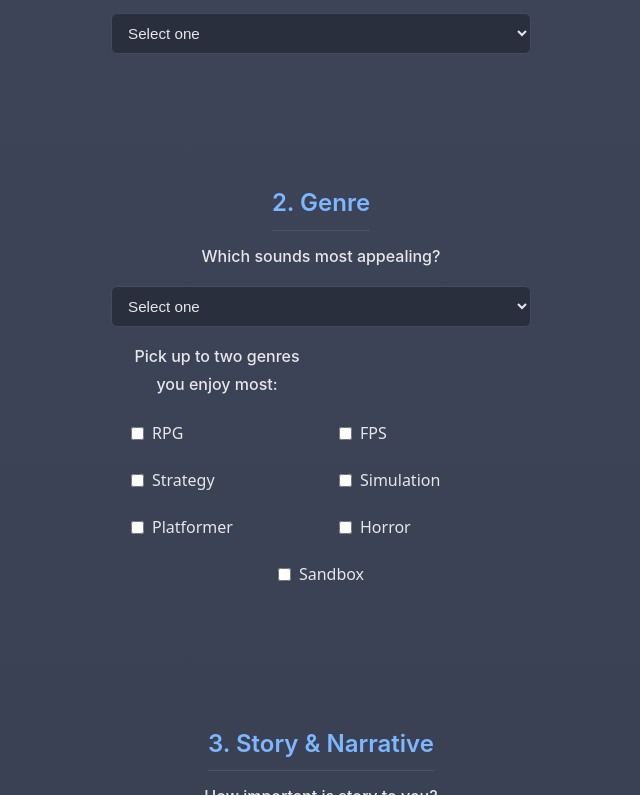
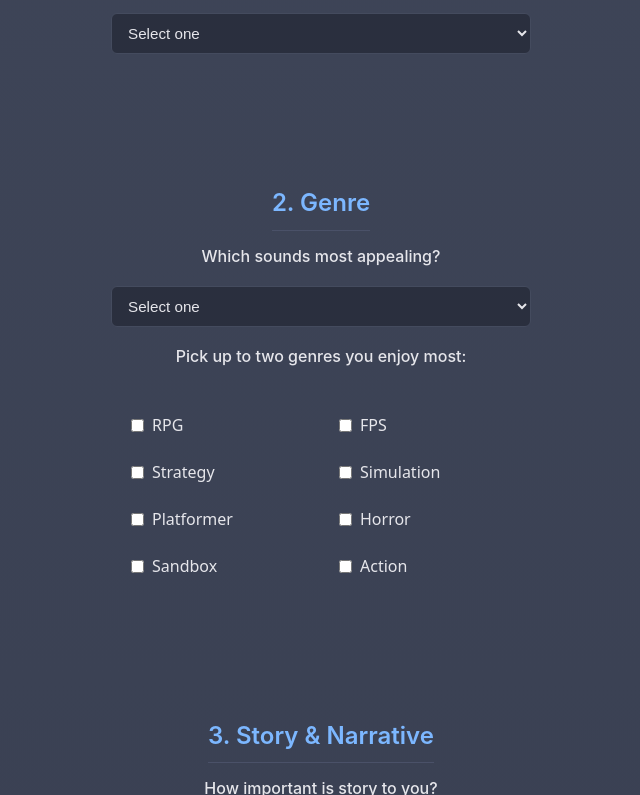
Before and after one commit to Gabriel-Helmus-Student/Webpage, a plain HTML site: page index.html in a window 1280 px wide. Shown: the part 554-1349 px from the top of the page, without its empty margins (319-959 px from the left). Drawn offline with Linux system fonts and the light colour scheme; files whose address does not match are found by name.

Commit message:
Add checkbox for additional genre selection and clean up styles

```diff
--- a/index.html
+++ b/index.html
@@ -56,9 +56,10 @@
         <option value="story">Following a strong story</option>
     </select>
 
+
+    <p class="question">Pick up to two genres you enjoy most:</p>
+    <br>
     <div class="checkbox-group">
-        <p class="question">Pick up to two genres you enjoy most:</p>
-        <br>
         <label><input type="checkbox" class="genre" value="RPG"> RPG</label>
         <label><input type="checkbox" class="genre" value="FPS"> FPS</label>
         <label><input type="checkbox" class="genre" value="Strategy"> Strategy</label>
@@ -66,6 +67,7 @@
         <label><input type="checkbox" class="genre" value="Platformer"> Platformer</label>
         <label><input type="checkbox" class="genre" value="Horror"> Horror</label>
         <label><input type="checkbox" class="genre" value="Sandbox"> Sandbox</label>
+        <label><input type="checkbox" class="genre" value="Action"> Action</label>
     </div>
 
     <hr>
--- a/styleSheets/styles.css
+++ b/styleSheets/styles.css
@@ -175,12 +175,6 @@ input[type="checkbox"] {
   accent-color: #4f46e5;
 }
 
-/* Center the last checkbox in the grid */
-label:last-child {
-  justify-content: center;
-  grid-column: span 2;
-}
-
 /* Buttons */
 button {
   background-color: #7cb7ff;
```
